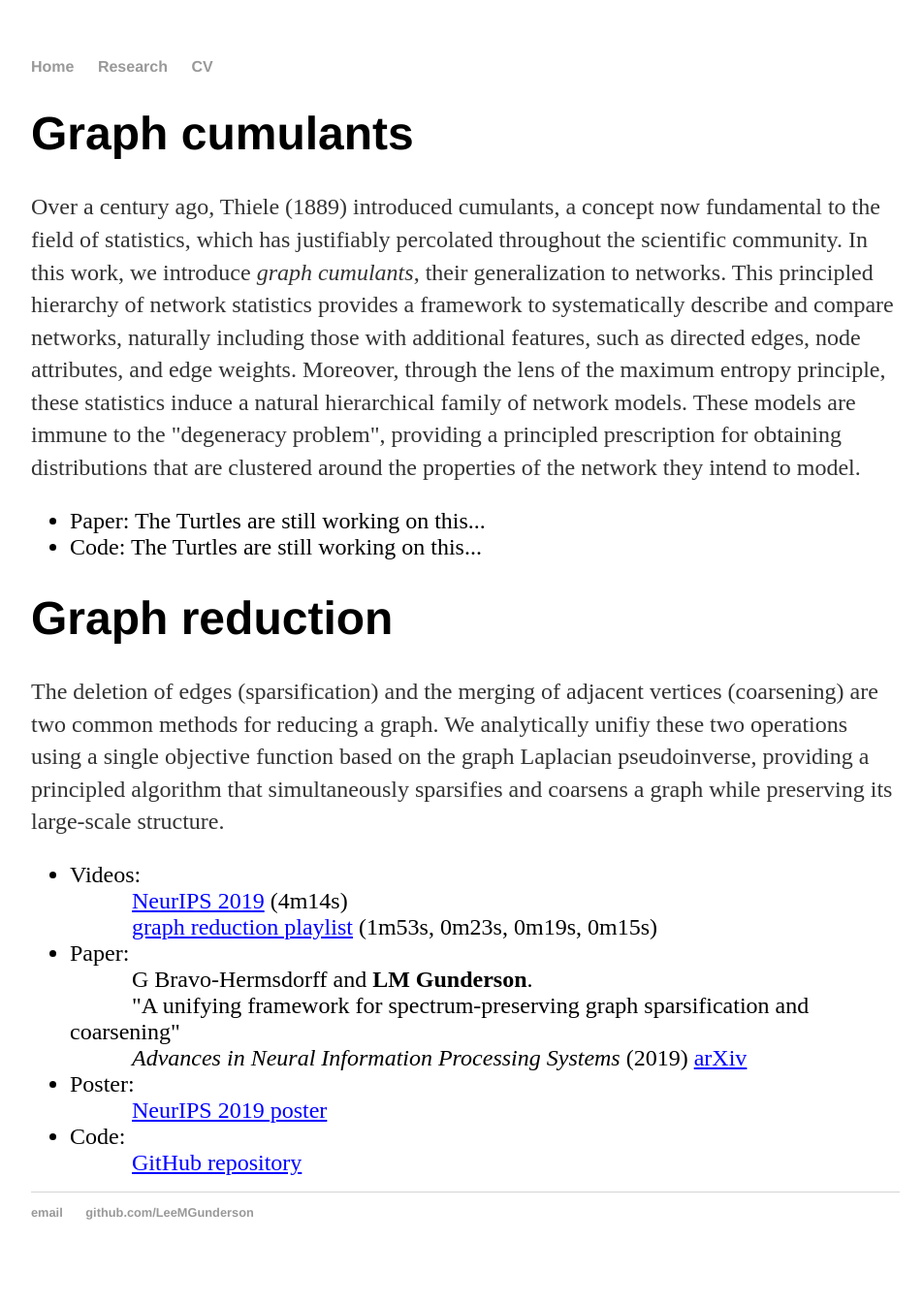
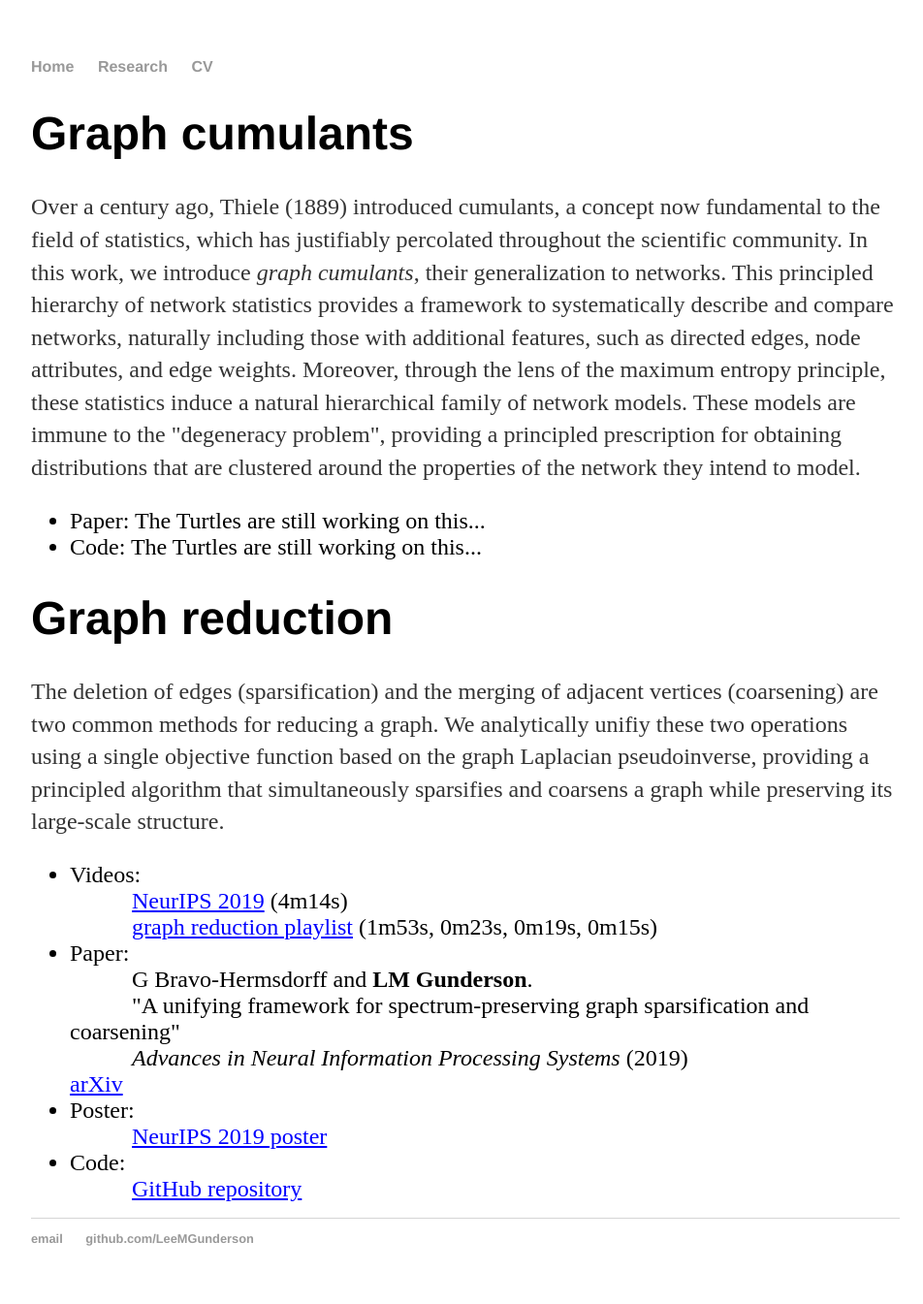
Before and after one commit to LeeMGunderson/LeeMGunderson.github.io, a Jekyll site: the page built from research/index.html, in a window 1280 px wide. Shown: the whole page at 97% size, without its empty margins (160-1112 px from the left). Built offline with Jekyll 4.4.1, drawn with Linux system fonts in a browser that asks for light colours; before the commit the page ends 1318 px from its top, so only the background shows below that.

Commit message:
Update index.html

```diff
--- a/research/index.html
+++ b/research/index.html
@@ -31,7 +31,9 @@ title: Research
 				<br>
 				<font style="margin-left:64px; font-size:24px">"A unifying framework for spectrum-preserving graph sparsification and coarsening"</font>
 				<br>
-				<font style="margin-left:64px; font-size:24px"><i>Advances in Neural Information Processing Systems</i> (2019)</font> <a href="https://arxiv.org/abs/1902.09702" target="_blank" style="text-decoration:underline; color:blue">arXiv</a>
+				<font style="margin-left:64px; font-size:24px"><i>Advances in Neural Information Processing Systems</i> (2019)</font>
+				<br>
+				<a href="https://arxiv.org/abs/1902.09702" target="_blank" style="text-decoration:underline; color:blue">arXiv</a>
 			</li>
 			<li style="font-size:24px";>Poster:
 				<br>
```
